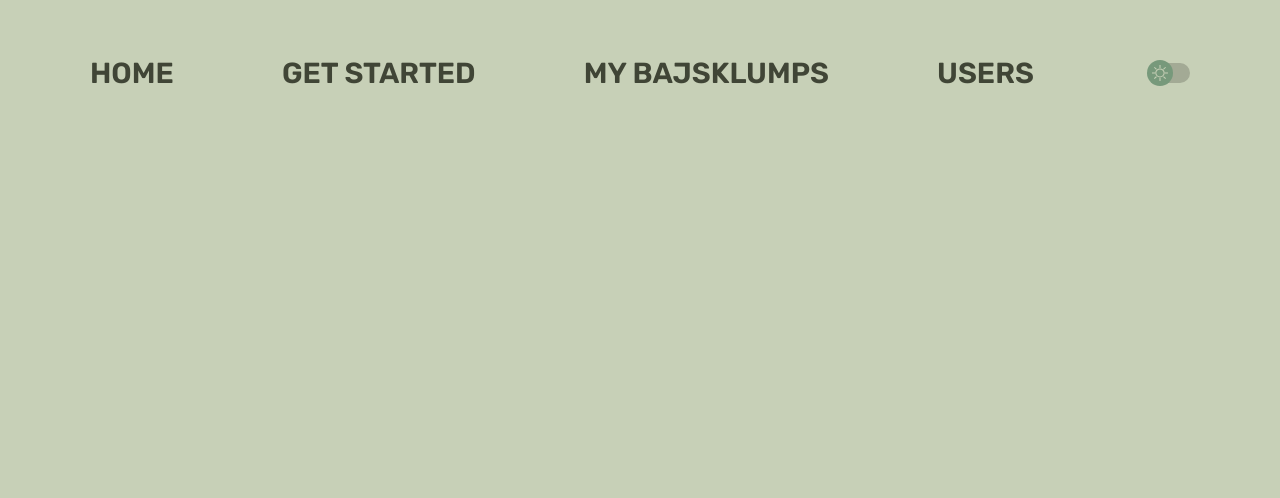
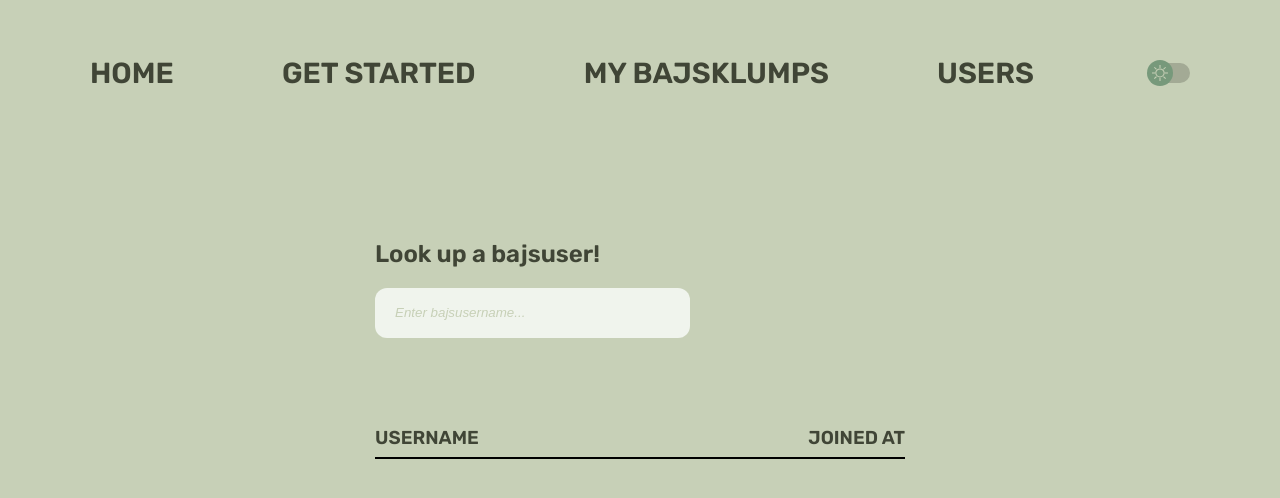
Before and after one commit to joeohm/bajsappen, a React (Create React App) app: page /users in a window 1280 px wide. Shown: the top 498 px of the page. Built offline with nearby package versions, Linux system fonts and the light colour scheme; no server answers.

Commit message:
Styles the Users component

```diff
--- a/src/assets/style.css
+++ b/src/assets/style.css
@@ -42,14 +42,10 @@ html {
   color: var(--text);
   text-transform: uppercase;
 }
-h1 {
-  color: var(--text);
-}
-
-p {
-  color: var(--text);
-}
-
+h1,
+h2,
+h3,
+p,
 label {
   color: var(--text);
 }
@@ -137,3 +133,59 @@ label {
     margin: 0 40px;
   }
 }
+
+/* Users */
+.user-container {
+  text-align: center;
+  margin: auto;
+  max-width: 530px;
+}
+
+.lookup-field {
+  text-align: left;
+}
+
+#lookup-user {
+  width: 315px;
+  height: 50px;
+  border: 0px;
+  border-radius: 12px;
+  padding: 12px 20px;
+  margin-bottom: 70px;
+  box-sizing: border-box;
+  background: #f0f4ed;
+}
+
+::placeholder {
+  color: #c7d0b7;
+  font-style: italic;
+}
+
+input:focus {
+  background-color: pink;
+  border: 0px;
+  border-color: blue;
+}
+
+.user-header {
+  display: flex;
+  flex-direction: row;
+  justify-content: space-between;
+  max-width: 1100px;
+  margin: auto;
+  align-items: center;
+}
+
+.special-user {
+  display: flex;
+  flex-direction: row;
+  justify-content: space-between;
+  max-width: 1100px;
+  margin: auto;
+  align-items: center;
+}
+
+hr {
+  border-style: solid;
+  margin-top: -10px;
+}
--- a/src/pages/Users.js
+++ b/src/pages/Users.js
@@ -7,13 +7,47 @@ const Users = () => {
       .then((data) => setUsers(data));
   }, []);
   const [users, setUsers] = useState([]);
-  return users.map((user, i) => {
+  const everyUser = users.map((user, i) => {
+    const year = new Date([user.joined_at]).getFullYear();
+    const month = String(new Date([user.joined_at]).getMonth() + 1).padStart(
+      2,
+      "0"
+    );
+    const day = String(new Date([user.joined_at]).getDate()).padStart(2, "0");
+    const hour = String(new Date([user.joined_at]).getHours()).padStart(2, "0");
+    const minute = String(new Date([user.joined_at]).getMinutes()).padStart(
+      2,
+      "0"
+    );
+    const styledTime = `${year}-${month}-${day} ${hour}:${minute}`;
+
     return (
-      <p key={i}>
-        Hej, {user.name}. You are user number {user.id}
-      </p>
+      <div className="special-user">
+        <p key={i}>{user.name}</p>
+        <p key={i}>{styledTime}</p>
+      </div>
     );
   });
+  return (
+    <div className="user-container">
+      <div className="lookup-field">
+        <h2>Look up a bajsuser!</h2>
+        <label htmlFor="lookup-user"></label>
+        <input
+          type="text"
+          id="lookup-user"
+          name="lookup-user"
+          placeholder="Enter bajsusername..."
+        ></input>
+      </div>
+      <div className="user-header">
+        <h3>USERNAME</h3>
+        <h3>JOINED AT</h3>
+      </div>
+      <hr />
+      {everyUser}
+    </div>
+  );
 };
 
 export default Users;
```
